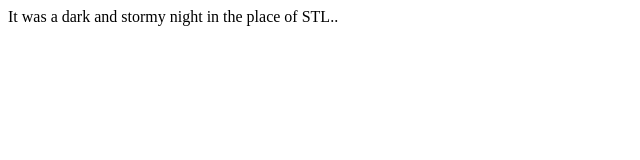
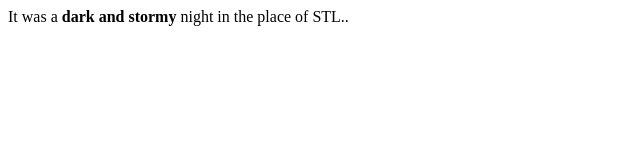
Before and after one commit to Nowens17/fireside-story, a plain HTML site: page index.html in a window 1280 px wide. Shown: the full height of the page, 0-640 px from the left. Drawn offline with Linux system fonts and the light colour scheme.

Commit message:
bolded words in first line of story

```diff
--- a/index.html
+++ b/index.html
@@ -1,5 +1,5 @@
 <html>
     <body>
-        <p>It was a dark and stormy night in the place of STL..</p>
+        <p>It was a <b>dark and stormy</b> night in the place of STL..</p>
     </body>
 </html>
```
